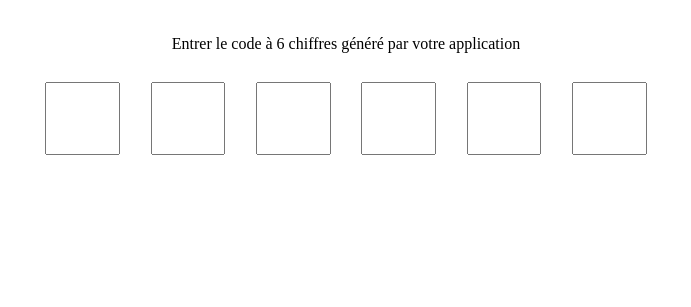
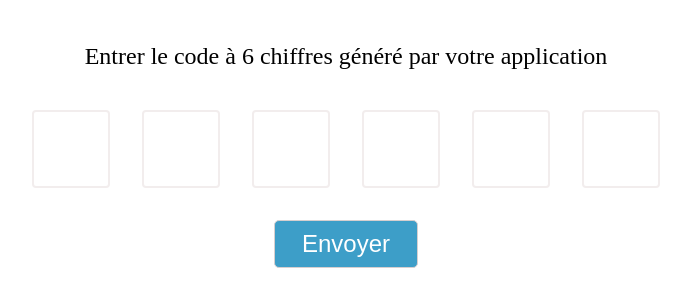
Before and after one commit to jimlecracken13/authentification2facteurs, a plain HTML site: page index.html in a window 1280 px wide. Shown: the part 69-376 px from the top of the page, without its empty margins (294-985 px from the left). Drawn offline with Linux system fonts and the light colour scheme.

Commit message:
champs de saisie

```diff
--- a/index.html
+++ b/index.html
@@ -10,12 +10,25 @@
     <h1>Authentification à 2 facteurs</h1>
     <p>Entrer le code à 6 chiffres généré par votre application</p>
     <form action="" method="get">
-        <input type="number">
-        <input type="number">
-        <input type="number">
-        <input type="number">
-        <input type="number">
-        <input type="number">
+        <div class="code-input">
+            <input type="number" min="0" max="9">
+        </div>
+        <div class="code-input">
+            <input type="number"  min="0" max="9">
+        </div>
+        <div class="code-input">
+            <input type="number"  min="0" max="9">
+        </div>
+        <div class="code-input">
+            <input type="number"  min="0" max="9">
+        </div>
+        <div class="code-input">
+            <input type="number"  min="0" max="9">
+        </div>
+        <div class="code-input">
+            <input type="number"  min="0" max="9">
+        </div>
     </form>
+    <button type="submit">Envoyer</button>
 </body>
 </html>
--- a/styles.css
+++ b/styles.css
@@ -3,10 +3,52 @@ body{
     flex-direction: column;
     align-items: center;
 }
-body form input[type="number"]
+body form{
+    display: flex;
+    margin-bottom: 1em;
+}
+body p{
+    font-size: x-large;
+}
+/* Chrome, Safari, Edge, Opera  to remove arrow spinner*/
+input::-webkit-outer-spin-button,
+input::-webkit-inner-spin-button {
+  -webkit-appearance: none;
+  margin: 0;
+}
+
+/* Firefox  to remove arrow spinner*/
+input[type=number] {
+  -moz-appearance: textfield;
+}
+.code-input{
+
+    width: 4em;
+    height: 4em;
+    margin: 1em;
+    border: 2px solid rgb(242, 237, 237);
+    border-radius: 4px;
+    padding: 5px;
+}
+.code-input input{
+    text-align: center;
+    font-size: x-large;
+    width: 100%;
+    height: 100%;
+    outline: none;
+    border: none;
+}
+.code-input:active{
+    box-shadow: 0 0 20px 0;
+    border: 20px;
+}
+button[type="submit"]
 {
-    width: 5em;
-    height: 5em;
-    margin: 1em;
-    border-radius:1px solid black;
+    width: 6em;
+    height:2em;
+    font-size: 1.5em;
+    background-color: rgb(61, 158, 200);
+    border: 1px solid rgb(215, 207, 207);
+    border-radius: 5px;
+    color: white;
 }
```
